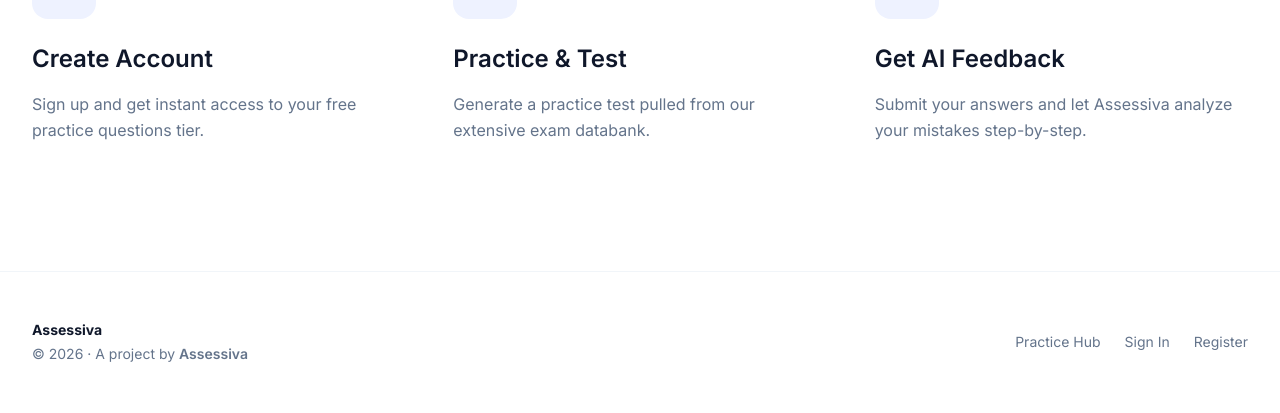
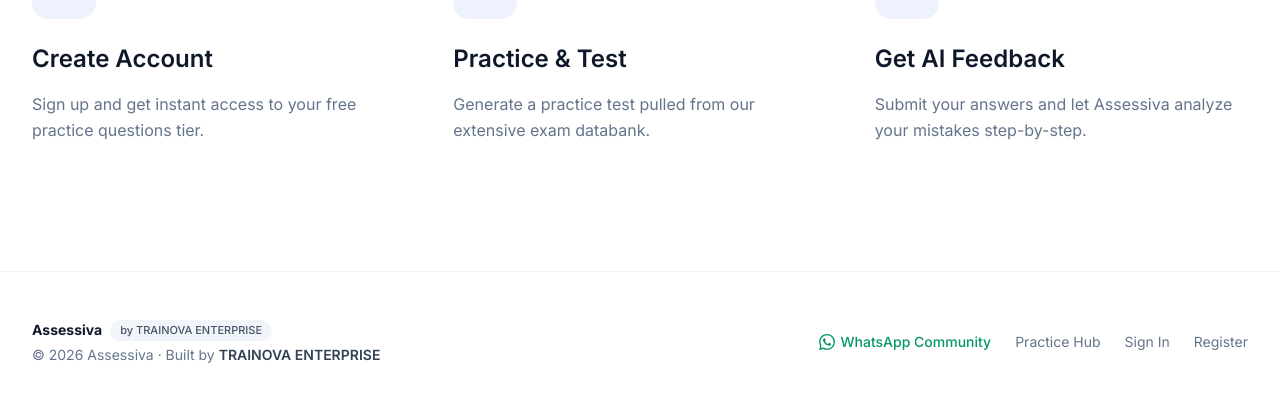
Before and after one commit to kafram100/assessiva, a Laravel app: page / in a window 1280 px wide. Shown: the part 1166-1579 px from the top of the page. Before the commit the page ends 1528 px from the top, so only its background shows below. Run offline with Laravel 12, Linux system fonts and the light colour scheme; style sheets or scripts are compiled from the project's sources; some libraries are stand-ins or nearby versions; some web fonts are replaced.

Commit message:
feat: add WhatsApp community link to landing footer and attribute parent company TRAINOVA ENTERPRISE

```diff
--- a/laravel-app/resources/js/Components/Landing/LandingFooter.jsx
+++ b/laravel-app/resources/js/Components/Landing/LandingFooter.jsx
@@ -5,12 +5,28 @@ export default function LandingFooter() {
         <footer className="relative z-10 border-t border-slate-100 bg-white px-4 py-12 sm:px-6 lg:px-8 dark:border-slate-800 dark:bg-slate-950">
             <div className="mx-auto flex max-w-7xl flex-col items-center justify-between gap-6 sm:flex-row">
                 <div className="text-center sm:text-left">
-                    <div className="font-display text-sm font-bold text-slate-900 dark:text-white">Assessiva</div>
+                    <div className="flex items-center justify-center sm:justify-start gap-2">
+                        <span className="font-display text-sm font-bold text-slate-900 dark:text-white">Assessiva</span>
+                        <span className="rounded-full bg-slate-100 px-2.5 py-0.5 text-[11px] font-medium text-slate-600 dark:bg-slate-800 dark:text-slate-300">
+                            by TRAINOVA ENTERPRISE
+                        </span>
+                    </div>
                     <p className="mt-1 text-sm text-slate-500 dark:text-slate-400">
-                        © {new Date().getFullYear()} · A project by <span className="font-semibold">Assessiva</span>
+                        © {new Date().getFullYear()} Assessiva · Built by <span className="font-semibold text-slate-700 dark:text-slate-200">TRAINOVA ENTERPRISE</span>
                     </p>
                 </div>
                 <div className="flex flex-wrap items-center justify-center gap-6 text-sm text-slate-500 dark:text-slate-400">
+                    <a
+                        href="https://chat.whatsapp.com/Bdp3l23694CCJ7a7GY08mI"
+                        target="_blank"
+                        rel="noopener noreferrer"
+                        className="inline-flex items-center gap-1.5 font-medium text-emerald-600 transition hover:text-emerald-500 dark:text-emerald-400 dark:hover:text-emerald-300"
+                    >
+                        <svg className="h-4 w-4 fill-current" viewBox="0 0 24 24">
+                            <path d="M17.472 14.382c-.297-.149-1.758-.867-2.03-.967-.273-.099-.471-.148-.67.15-.197.297-.767.966-.94 1.164-.173.199-.347.223-.644.075-.297-.15-1.255-.463-2.39-1.475-.883-.788-1.48-1.761-1.653-2.059-.173-.297-.018-.458.13-.606.134-.133.298-.347.446-.52.149-.174.198-.298.298-.497.099-.198.05-.371-.025-.52-.075-.149-.669-1.612-.916-2.207-.242-.579-.487-.5-.669-.51-.173-.008-.371-.01-.57-.01-.198 0-.52.074-.792.372-.272.297-1.04 1.016-1.04 2.479 0 1.462 1.065 2.875 1.213 3.074.149.198 2.096 3.2 5.077 4.487.709.306 1.262.489 1.694.625.712.227 1.36.195 1.871.118.571-.085 1.758-.719 2.006-1.413.248-.694.248-1.289.173-1.413-.074-.124-.272-.198-.57-.347m-5.421 7.403h-.004a9.87 9.87 0 01-5.031-1.378l-.361-.214-3.741.982.998-3.648-.235-.374a9.86 9.86 0 01-1.51-5.26c.001-5.45 4.436-9.884 9.888-9.884 2.64 0 5.122 1.03 6.988 2.898a9.825 9.825 0 012.893 6.994c-.003 5.45-4.437 9.884-9.885 9.884m8.413-18.297A11.815 11.815 0 0012.05 0C5.495 0 .16 5.335.157 11.892c0 2.096.547 4.142 1.588 5.945L.057 24l6.305-1.654a11.882 11.882 0 005.683 1.448h.005c6.554 0 11.89-5.335 11.893-11.893a11.821 11.821 0 00-3.48-8.413Z"/>
+                        </svg>
+                        <span>WhatsApp Community</span>
+                    </a>
                     <Link href={route('practice-quizzes.index')} className="transition hover:text-indigo-600 dark:hover:text-indigo-400">
                         Practice Hub
                     </Link>
--- a/laravel-app/resources/js/Layouts/PracticeHubLayout.jsx
+++ b/laravel-app/resources/js/Layouts/PracticeHubLayout.jsx
@@ -127,7 +127,8 @@ export default function PracticeHubLayout({ children }) {
             </header>
             <main className="mx-auto max-w-7xl px-3 py-3 sm:px-6 sm:py-8 pb-32 sm:pb-8 lg:px-8">{children}</main>
             <footer className="border-t border-theme-line py-6 sm:py-8 text-center text-xs text-theme-dim px-3">
-                Practice attempts build learning analytics for personalized revision. No proctoring on this hub.
+                <p>Practice attempts build learning analytics for personalized revision. No proctoring on this hub.</p>
+                <p className="mt-1 text-theme-muted">© {new Date().getFullYear()} Assessiva · Built by <span className="font-semibold text-theme-strong">TRAINOVA ENTERPRISE</span></p>
             </footer>
             {auth.user?.role === 'user' && (
                 <FreeTokensModal
```
